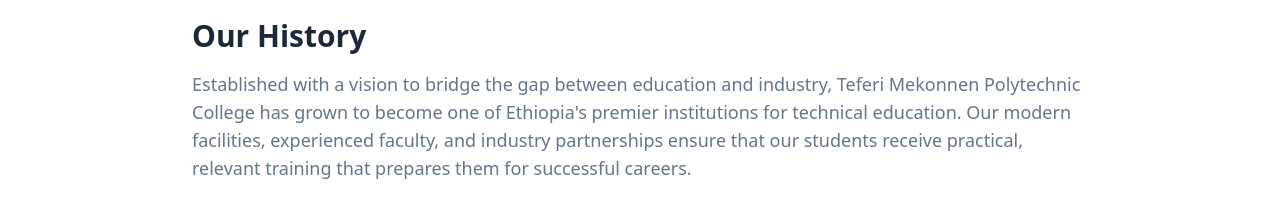
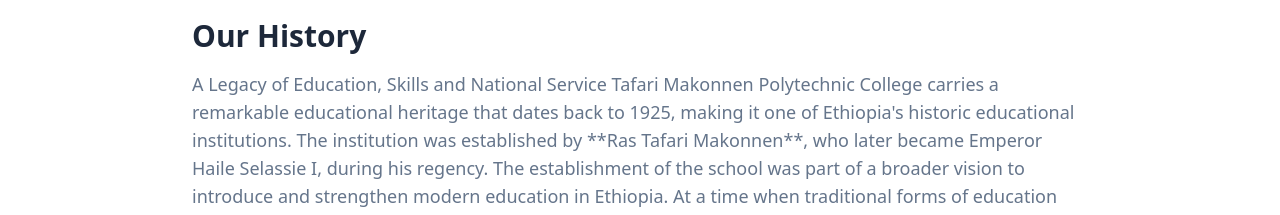
Before and after one commit to nathan39e/entoto-registration-hub, a React (Vite) app: page /about in a window 1280 px wide. Shown: the part 719-934 px from the top of the page. Built offline with nearby package versions, Linux system fonts and the light colour scheme; the HTML template or start-up script is replaced by a standard one.

Commit message:
Enhance About page with detailed history of the college
Expanded the history section of Tafari Makonnen Polytechnic College, detailing its establishment, evolution, and contributions to education in Ethiopia.

```diff
--- a/src/pages/About.tsx
+++ b/src/pages/About.tsx
@@ -37,10 +37,84 @@ const About = () => {
               <div>
                 <h2 className="text-3xl font-bold mb-4">Our History</h2>
                 <p className="text-lg text-muted-foreground">
-                  Established with a vision to bridge the gap between education and industry, Teferi Mekonnen Polytechnic College has
-                  grown to become one of Ethiopia's premier institutions for technical education. Our modern facilities,
-                  experienced faculty, and industry partnerships ensure that our students receive practical, relevant training
-                  that prepares them for successful careers.
+                  A Legacy of Education, Skills and National Service
+
+Tafari Makonnen Polytechnic College carries a remarkable educational heritage that dates back to 1925, making it one of Ethiopia's historic educational institutions. The institution was established by **Ras Tafari Makonnen**, who later became Emperor Haile Selassie I, during his regency.
+
+The establishment of the school was part of a broader vision to introduce and strengthen modern education in Ethiopia. At a time when traditional forms of education were predominant, Ras Tafari recognized that education was essential to Ethiopia's development, modernization and ability to preserve its independence.
+
+### The Beginning — 1925
+
+The Tafari Makonnen School was officially opened in **April 1925**, with its opening ceremony taking place on **May 2, 1925**. The establishment of the school represented an important step in the development of modern state education in Ethiopia.
+
+The institution was designed to provide students with a broader modern education than was commonly available at the time. Its facilities included classrooms, a library, laboratory, dormitories, dining facilities, gardens and recreational grounds. Historical accounts report that the construction of the school cost approximately **300,000 Maria Theresa dollars**, with an additional 130,000 dollars allocated for the dormitory facilities.
+
+The early curriculum was broad and reflected the institution's modern educational vision. Students studied subjects including **Amharic, French, Arabic, English, mathematics, chemistry, physics, history, geography, gymnastics and sports**. The school initially had a strong French educational influence, including French administrators and teachers.
+
+The school grew rapidly. Approximately **50 students** were enrolled when it first opened, and enrollment increased to around **184 students later in its first year**. By 1928–29, approximately 200 students were enrolled, and the number continued to grow in subsequent years.
+
+### Building a New Generation
+
+From its earliest years, Tafari Makonnen School was intended to do more than provide classroom education. It became part of Ethiopia's effort to develop a generation of educated citizens capable of contributing to the country's modernization and public service.
+
+Historical accounts describe the institution as an important source of educated Ethiopians, including students who later received opportunities for further education abroad and went on to serve Ethiopia in government and other professional fields.
+
+The school's development also reflected Ras Tafari's wider philosophy that education should be a foundation for national progress. In 1926, an education tax was introduced as part of efforts to finance the country's expanding educational system.
+
+### The Italian Occupation and the Interruption of Education
+
+The development of modern education in Ethiopia was severely disrupted by the **Italian invasion of 1935** and the subsequent occupation.
+
+The occupation brought major interruptions to Ethiopia's emerging educational system. Schools were closed and the progress made during the preceding decades was severely affected. Historical accounts describe the period as a major break in the development of modern Ethiopian education.
+
+The liberation of Ethiopia in 1941 created an opportunity to rebuild the country's educational institutions and continue the modernization of education.
+
+### Reorganization After 1945
+
+A significant new chapter in the history of Tafari Makonnen School began after the Second World War.
+
+In **1945**, Emperor Haile Selassie invited Canadian Jesuits to help reorganize the institution. The Jesuits arrived in Addis Ababa in the late summer of that year and were tasked with preparing the school for the new academic year.
+
+When the reorganized Tafari Makonnen School opened in **October 1945**, it welcomed approximately **650 students, including 165 boarders**.
+
+The institution subsequently expanded its secondary education program. Under the Jesuits, education was broadened beyond classroom instruction to include activities such as **sports, athletics, theatre and scouting**, reflecting an emphasis on developing students academically, physically and socially.
+
+The school became an important part of Ethiopia's post-war educational development and developed a reputation as a significant secondary institution. Former students and teachers later contributed to education, government, professional services and other areas of national life.
+
+### From General Education to Technical and Vocational Training
+
+As Ethiopia's educational and economic needs evolved, the institution's role also changed.
+
+Over the decades, the historic school developed into a technical and vocational education institution. It became known as **Entoto Technical and Vocational Education and Training College**, focusing increasingly on practical education, occupational skills and technical training.
+
+This transformation reflected Ethiopia's growing need for skilled professionals and technicians capable of supporting industrial development, construction, manufacturing, services and other sectors of the economy.
+
+The institution's historic educational mission therefore continued in a new form: **preparing young people with practical knowledge and skills that can contribute directly to society and the national economy.**
+
+### The Polytechnic Era
+
+Today, the institution is known as **Tafari Makonnen Polytechnic College**, continuing its long tradition of education while placing strong emphasis on technical and vocational skills.
+
+The college provides practical training across a range of occupational areas, including fields such as **aesthetics, textile and garment production, hotel and tourism services, business, and other technical and occupational disciplines**. Its programs combine theoretical knowledge with practical, workshop-based learning.
+
+The college also emphasizes the connection between education, industry and employment. Its current activities include practical training, industry extension, technology transfer and efforts to connect graduates with employment opportunities.
+
+### A Century of Educational Heritage
+
+In **2025**, the institution reached an important milestone: **100 years of educational history** dating from its establishment in 1925. The institution's name was also associated with its centenary as **Tafari Makonnen Polytechnic College**, marking the continuation of its historic identity into a new era of technical and vocational education.
+
+From a pioneering modern school established during the regency of Ras Tafari Makonnen, through the disruption of the Italian occupation, its post-war reorganization, its development as a secondary institution, and its later transformation into a technical and vocational college, the institution has continually adapted to Ethiopia's changing educational and economic needs.
+
+## Our Continuing Legacy
+
+For a century, Tafari Makonnen's educational mission has remained connected to a simple but powerful principle: **education is a foundation for individual opportunity and national development.**
+
+Today, Tafari Makonnen Polytechnic College continues that legacy by combining its historic heritage with modern technical and vocational education. The college seeks to equip learners with **knowledge, practical skills, creativity, discipline and professional competence**, enabling them to participate meaningfully in the world of work and contribute to the development of Ethiopia.
+
+With its long history and continuing commitment to skills development, Tafari Makonnen Polytechnic College looks toward the future while preserving the educational legacy established more than a century ago.
+
+**From 1925 to today, the journey continues — from education to skills, from skills to opportunity, and from opportunity to national development.**
+
                 </p>
               </div>
 
```
